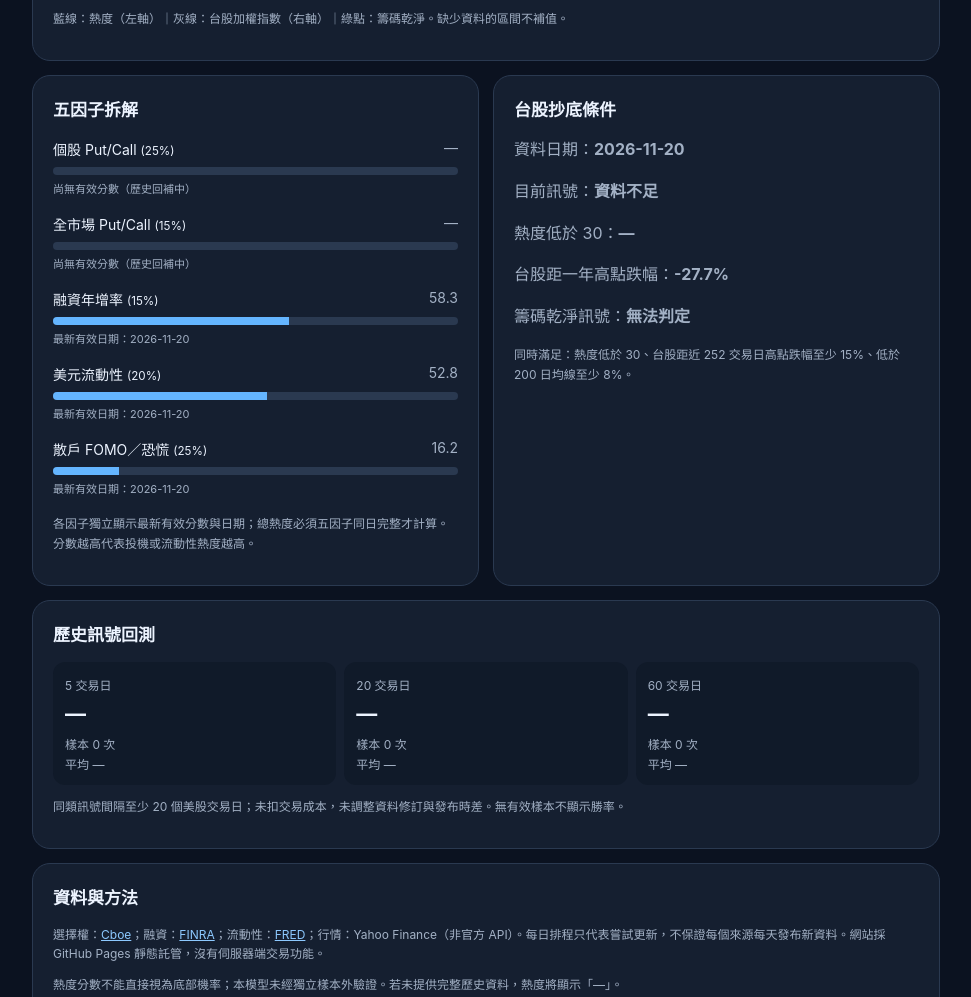
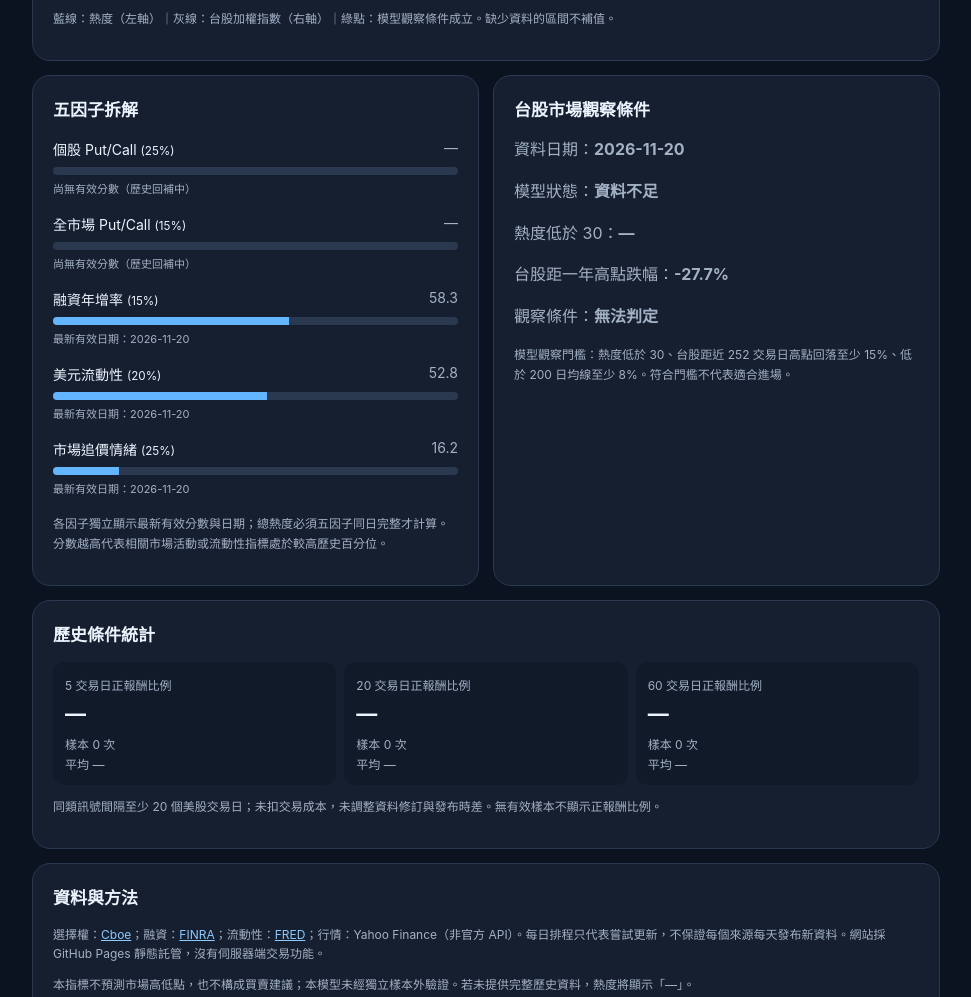
Before and after one commit to abcd5943-cell/market-heat-radar, a plain HTML site: page index.html in a window 1280 px wide. Shown: the part 809-1806 px from the top of the page, without its empty margins (154-1125 px from the left). Drawn offline with nearby package versions, Linux system fonts and the light colour scheme.

Commit message:
Update index.html

```diff
--- a/index.html
+++ b/index.html
@@ -8,17 +8,17 @@
 </style></head>
 <body><main><header><div><div class="small">MARKET HEAT RADAR</div><h1>市場熱度雷達</h1></div><div class="header-actions"><button type="button" id="refreshBtn" aria-label="重新整理最新資料">↻ 重新整理</button><div class="pill" id="status">讀取資料中</div></div></header>
 <p class="small" id="updated">研究工具｜非投資建議</p><p class="small" id="refreshFeedback" role="status" aria-live="polite">尚未檢查資料</p>
-<section class="card hero"><div><div class="small">美股散戶投機熱度</div><div class="number" id="score">—</div><div id="label">等待有效資料</div><div class="sub" id="asof">—</div></div><div class="gauge" id="gauge"><div><div><strong id="gaugeNum">—</strong><div class="small">/ 100</div></div></div></div></section>
+<section class="card hero"><div><div class="small">美股市場情緒指標</div><div class="number" id="score">—</div><div id="label">等待有效資料</div><div class="sub" id="asof">—</div></div><div class="gauge" id="gauge"><div><div><strong id="gaugeNum">—</strong><div class="small">/ 100</div></div></div></div></section>
 <div id="notice" class="warning" style="margin-top:14px">正在讀取資料。</div>
-<section class="card"><h2>歷史熱度與台股走勢</h2><div class="controls" id="periods"><button data-days="90">3 個月</button><button data-days="365" class="active">1 年</button><button data-days="1825">5 年</button><button data-days="0">全部</button></div><canvas id="trend" height="270" aria-label="歷史熱度與台股指數圖"></canvas><p class="small">藍線：熱度（左軸）｜灰線：台股加權指數（右軸）｜綠點：籌碼乾淨。缺少資料的區間不補值。</p></section>
-<div class="grid"><section class="card"><h2>五因子拆解</h2><div id="factors"></div><p class="small">各因子獨立顯示最新有效分數與日期；總熱度必須五因子同日完整才計算。分數越高代表投機或流動性熱度越高。</p></section><section class="card"><h2>台股抄底條件</h2><div id="conditions"><p>等待資料</p></div><p class="small">同時滿足：熱度低於 30、台股距近 252 交易日高點跌幅至少 15%、低於 200 日均線至少 8%。</p></section></div>
-<section class="card"><h2>歷史訊號回測</h2><div class="stats" id="stats"></div><p class="small">同類訊號間隔至少 20 個美股交易日；未扣交易成本，未調整資料修訂與發布時差。無有效樣本不顯示勝率。</p></section>
-<section class="card"><h2>資料與方法</h2><p class="small">選擇權：<a href="https://www.cboe.com/us/options/market_statistics/historical_data/">Cboe</a>；融資：<a href="https://www.finra.org/rules-guidance/key-topics/margin-accounts/margin-statistics">FINRA</a>；流動性：<a href="https://fred.stlouisfed.org/">FRED</a>；行情：Yahoo Finance（非官方 API）。每日排程只代表嘗試更新，不保證每個來源每天發布新資料。網站採 GitHub Pages 靜態託管，沒有伺服器端交易功能。</p><p class="small">熱度分數不能直接視為底部機率；本模型未經獨立樣本外驗證。若未提供完整歷史資料，熱度將顯示「—」。</p><div class="fred-disclosure" style="margin-top:16px;padding:14px;border:1px solid var(--line);border-radius:12px;background:#101a29"><div style="font-size:14px;font-weight:650;margin-bottom:8px">FRED API 使用聲明</div><p class="small" style="margin:0 0 9px;color:#d9e5f6">This product uses the FRED® API but is not endorsed or certified by the Federal Reserve Bank of St. Louis.</p><p class="small" style="margin:0 0 9px">本網站使用 FRED® API 取得部分經濟數據，但未獲聖路易聯邦準備銀行認可或認證。使用本網站及相關資料時，請參閱並遵守 <a href="https://fred.stlouisfed.org/legal/terms/" target="_blank" rel="noopener noreferrer">FRED API 使用條款</a>。</p><p class="small" style="margin:0">資料來源：Federal Reserve Bank of St. Louis, FRED®。各系列的原始發布機構及授權條件，請以其資料頁面為準。</p></div></section></main>
+<section class="card"><h2>歷史熱度與台股走勢</h2><div class="controls" id="periods"><button data-days="90">3 個月</button><button data-days="365" class="active">1 年</button><button data-days="1825">5 年</button><button data-days="0">全部</button></div><canvas id="trend" height="270" aria-label="歷史熱度與台股指數圖"></canvas><p class="small">藍線：熱度（左軸）｜灰線：台股加權指數（右軸）｜綠點：模型觀察條件成立。缺少資料的區間不補值。</p></section>
+<div class="grid"><section class="card"><h2>五因子拆解</h2><div id="factors"></div><p class="small">各因子獨立顯示最新有效分數與日期；總熱度必須五因子同日完整才計算。分數越高代表相關市場活動或流動性指標處於較高歷史百分位。</p></section><section class="card"><h2>台股市場觀察條件</h2><div id="conditions"><p>等待資料</p></div><p class="small">模型觀察門檻：熱度低於 30、台股距近 252 交易日高點回落至少 15%、低於 200 日均線至少 8%。符合門檻不代表適合進場。</p></section></div>
+<section class="card"><h2>歷史條件統計</h2><div class="stats" id="stats"></div><p class="small">同類訊號間隔至少 20 個美股交易日；未扣交易成本，未調整資料修訂與發布時差。無有效樣本不顯示正報酬比例。</p></section>
+<section class="card"><h2>資料與方法</h2><p class="small">選擇權：<a href="https://www.cboe.com/us/options/market_statistics/historical_data/">Cboe</a>；融資：<a href="https://www.finra.org/rules-guidance/key-topics/margin-accounts/margin-statistics">FINRA</a>；流動性：<a href="https://fred.stlouisfed.org/">FRED</a>；行情：Yahoo Finance（非官方 API）。每日排程只代表嘗試更新，不保證每個來源每天發布新資料。網站採 GitHub Pages 靜態託管，沒有伺服器端交易功能。</p><p class="small">本指標不預測市場高低點，也不構成買賣建議；本模型未經獨立樣本外驗證。若未提供完整歷史資料，熱度將顯示「—」。</p><div class="fred-disclosure" style="margin-top:16px;padding:14px;border:1px solid var(--line);border-radius:12px;background:#101a29"><div style="font-size:14px;font-weight:650;margin-bottom:8px">FRED API 使用聲明</div><p class="small" style="margin:0 0 9px;color:#d9e5f6">This product uses the FRED® API but is not endorsed or certified by the Federal Reserve Bank of St. Louis.</p><p class="small" style="margin:0 0 9px">本網站使用 FRED® API 取得部分經濟數據，但未獲聖路易聯邦準備銀行認可或認證。使用本網站及相關資料時，請參閱並遵守 <a href="https://fred.stlouisfed.org/legal/terms/" target="_blank" rel="noopener noreferrer">FRED API 使用條款</a>。</p><p class="small" style="margin:0">資料來源：Federal Reserve Bank of St. Louis, FRED®。各系列的原始發布機構及授權條件，請以其資料頁面為準。</p></div></section></main>
 <script src="https://cdn.jsdelivr.net/npm/chart.js@4.4.7/dist/chart.umd.min.js"></script>
 <script>
 'use strict';
 const $=id=>document.getElementById(id);
-const names={equity_pc:'個股 Put/Call',total_pc:'全市場 Put/Call',margin:'融資年增率',liquidity:'美元流動性',fomo:'散戶 FOMO／恐慌'};
+const names={equity_pc:'個股 Put/Call',total_pc:'全市場 Put/Call',margin:'融資年增率',liquidity:'美元流動性',fomo:'市場追價情緒'};
 let payload,chart,days=365;
 function good(v){return v!==null&&v!==undefined&&v!==''&&Number.isFinite(Number(v))}
 function num(v,d=0){return good(v)?Number(v).toFixed(d):'—'}
@@ -34,7 +34,7 @@ function render(){
  $('score').textContent=complete?num(last.heat,1):'—';
  $('gaugeNum').textContent=complete?num(last.heat):'—';
  $('gauge').style.background=complete?`conic-gradient(${last.heat>=70?'#ff8c96':last.heat<30?'#5ee0ac':'#64b5ff'} ${Math.max(0,Math.min(100,last.heat))*3.6}deg,#2a3950 0deg)`:'';
- $('label').textContent=!complete?'資料不足':last.heat>=70?'散戶投機':last.heat<30?'熱度偏冷':'中性區間';
+ $('label').textContent=!complete?'資料不足':last.heat>=70?'熱度偏高':last.heat<30?'熱度偏冷':'中性區間';
  $('asof').textContent=complete?'最新完整分數：'+last.date:'尚無完整五因子分數';
  $('updated').textContent='資料產生：'+(payload.generated_at?new Date(payload.generated_at).toLocaleString('zh-TW',{timeZone:'Asia/Taipei'}):'—')+'（台灣時間）';
  $('status').textContent=!complete?'部分資料已載入':fresh?'已載入':'完整分數過期';
@@ -42,7 +42,7 @@ function render(){
  const missing=Object.keys(weights).filter(k=>!recent(rows,k));
  if(!complete){$('notice').textContent=missing.length?'尚無完整五因子分數。目前缺少有效分數：'+missing.map(k=>names[k]||k).join('、')+'。Cboe 歷史資料回補中；其餘因子可先個別查看。':'各因子已有歷史分數，但尚無同一交易日五因子皆完整的紀錄；請檢查資料日期是否對齊。'}
  else if(!fresh){$('notice').textContent='注意：最新完整分數日期為 '+last.date+'，可能已過期；請檢查資料來源及排程。'}
- else {$('notice').textContent='此為研究性指標，不代表已確認市場底部。'}
+ else {$('notice').textContent='此為研究性統計指標，不代表未來市場走勢。'}
  $('factors').innerHTML=Object.entries(weights).map(([k,w])=>{
    const r=recent(rows,k),v=r?.[k],value=good(v)?Math.max(0,Math.min(100,Number(v))):0;
    const note=r?'最新有效日期：'+r.date+(ageDays(r.date)>7?'（非近期資料）':''):'尚無有效分數'+(k==='equity_pc'||k==='total_pc'?'（歷史回補中）':'');
@@ -51,8 +51,8 @@ function render(){
  const dd=latest?.tw_drawdown;
  const heatReady=currentComplete;
  const signal=latest?.signal||'資料不足';
- $('conditions').innerHTML=`<p>資料日期：<b>${latest?.date||'—'}</b></p><p>目前訊號：<b>${heatReady?signal:'資料不足'}</b></p><p>熱度低於 30：<b>${!heatReady?'—':Number(latest.heat)<30?'符合':'未符合'}</b></p><p>台股距一年高點跌幅：<b>${good(dd)?(Number(dd)*100).toFixed(1)+'%':'—'}</b></p><p>籌碼乾淨訊號：<b>${!heatReady?'無法判定':signal==='籌碼乾淨'?'成立':'未成立'}</b></p>`;
- $('stats').innerHTML=[5,20,60].map(h=>{let b=payload.backtest?.[h]||{};return `<div class="stat"><span class="small">${h} 交易日</span><strong>${!good(b.win_rate)?'—':(Number(b.win_rate)*100).toFixed(1)+'%'}</strong><span class="small">樣本 ${Number(b.n)||0} 次<br>平均 ${!good(b.avg_return)?'—':(Number(b.avg_return)*100).toFixed(2)+'%'}</span></div>`}).join('');
+ $('conditions').innerHTML=`<p>資料日期：<b>${latest?.date||'—'}</b></p><p>模型狀態：<b>${heatReady?(signal==='籌碼乾淨'?'觀察條件符合':signal):'資料不足'}</b></p><p>熱度低於 30：<b>${!heatReady?'—':Number(latest.heat)<30?'符合':'未符合'}</b></p><p>台股距一年高點跌幅：<b>${good(dd)?(Number(dd)*100).toFixed(1)+'%':'—'}</b></p><p>觀察條件：<b>${!heatReady?'無法判定':signal==='籌碼乾淨'?'符合':'未符合'}</b></p>`;
+ $('stats').innerHTML=[5,20,60].map(h=>{let b=payload.backtest?.[h]||{};return `<div class="stat"><span class="small">${h} 交易日正報酬比例</span><strong>${!good(b.win_rate)?'—':(Number(b.win_rate)*100).toFixed(1)+'%'}</strong><span class="small">樣本 ${Number(b.n)||0} 次<br>平均 ${!good(b.avg_return)?'—':(Number(b.avg_return)*100).toFixed(2)+'%'}</span></div>`}).join('');
  draw();
 }
 function draw(){
@@ -63,7 +63,7 @@ function draw(){
  chart=new Chart($('trend'),{type:'line',data:{labels:rows.map(r=>r.date),datasets:[
   {label:'美股熱度',data:rows.map(r=>r.heat),borderColor:'#64b5ff',spanGaps:false,pointRadius:0,borderWidth:2,yAxisID:'heat',tension:.1},
   {label:'台股加權指數',data:rows.map(r=>r.tw_close),borderColor:'#8796ac',pointRadius:0,borderWidth:1.5,yAxisID:'tw',spanGaps:false},
-  {type:'scatter',label:'籌碼乾淨',data:rows.map((r,i)=>r.signal==='籌碼乾淨'&&good(r.heat)?{x:i,y:r.heat}:null).filter(Boolean),pointRadius:4,pointBackgroundColor:'#5ee0ac',yAxisID:'heat'}
+  {type:'scatter',label:'模型觀察條件成立',data:rows.map((r,i)=>r.signal==='籌碼乾淨'&&good(r.heat)?{x:i,y:r.heat}:null).filter(Boolean),pointRadius:4,pointBackgroundColor:'#5ee0ac',yAxisID:'heat'}
  ]},options:{responsive:true,interaction:{mode:'index',intersect:false},plugins:{legend:{labels:{color:'#c5d3e6'}},tooltip:{callbacks:{title:items=>rows[items[0]?.dataIndex]?.date||''}}},scales:{x:{ticks:{color:'#899ab1',maxTicksLimit:6,callback:function(value){return (rows[value]?.date||'').slice(0,7)}},grid:{color:'#263349'}},heat:{type:'linear',position:'left',min:0,max:100,ticks:{color:'#899ab1'},grid:{color:'#263349'}},tw:{type:'linear',position:'right',ticks:{color:'#899ab1'},grid:{drawOnChartArea:false}}}}});
 }
 $('periods').addEventListener('click',e=>{if(e.target.tagName!=='BUTTON')return;days=Number(e.target.dataset.days);document.querySelectorAll('#periods button').forEach(b=>b.classList.toggle('active',b===e.target));if(payload)draw()});
@@ -83,7 +83,7 @@ async function refreshData(){
   render();
   const checked=new Date().toLocaleString('zh-TW',{timeZone:'Asia/Taipei',hour12:false});
   const generated=data.generated_at||null;
-  const result=!previous?'已成功取得資料':generated&&generated!==previous?'已取得較新版本的資料':'讀取成功，資料版本未變';
+  const result=!previous?'已成功取得資料':generated&&generated!==previous?'已取得不同版本的資料':'讀取成功，資料版本未變';
   $('refreshFeedback').textContent=result+'｜檢查時間：'+checked+'（台灣時間）';
  }catch(e){
   $('status').textContent='更新失敗';
```
